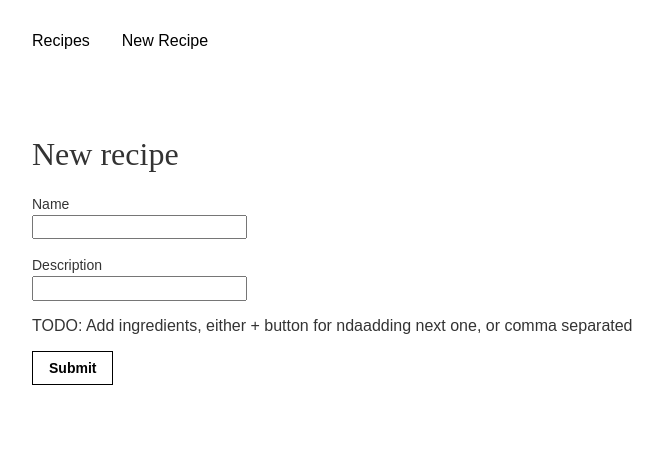
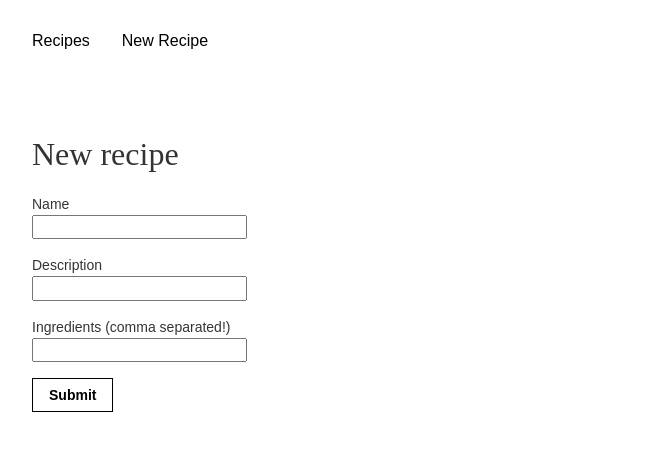
Before and after one commit to matildasmeds/react-exercise, a React (Create React App) app: page /recipes/new in a window 1280 px wide. Shown: the top 450 px of the page, without its empty margins (256-919 px from the left). Built offline with nearby package versions, Linux system fonts and the light colour scheme.

Commit message:
Store ingredients

```diff
--- a/src/Button.js
+++ b/src/Button.js
@@ -1,7 +1,9 @@
 import React from 'react';
 
 function Button(props) {
-  return <button className='b ph3 pv2 input-reset ba b--black bg-transparent hover-white hover-bg-blue pointer f6'>
+  return <button className='b ph3 pv2 input-reset ba b--black bg-transparent hover-white hover-bg-blue pointer f6'
+      onClick={props.callBack}
+    >
     {props.label}
   </button>
 }
--- a/src/RecipesList.js
+++ b/src/RecipesList.js
@@ -29,7 +29,7 @@ class RecipesList extends Component {
       </div>
       );
     return ( <div className="pa4 black-80">
-        <h1 class="baskerville fw1 ph3 ph0-l bb b--black-10">All recipes</h1>
+        <h1 className="baskerville fw1 ph3 ph0-l bb b--black-10">All recipes</h1>
         {recipes_html}
       </div>
     )
--- a/src/RecipesNew.js
+++ b/src/RecipesNew.js
@@ -5,6 +5,7 @@ class RecipesNew extends Component {
   constructor(props) {
     super(props);
     this.state = { name: '', description: '', ingredients: [] };
+    this.setIngredients = this.setIngredients.bind(this);
     this.saveRecipe = this.saveRecipe.bind(this);
   }
 
@@ -25,10 +26,17 @@ class RecipesNew extends Component {
     });
   }
 
-  // TODO: Make responsive if there is time
+  setIngredients(e) {
+    const ingredients = [];
+    e.target.value.split(',').map(ingredient => {
+      ingredients.push({ name: ingredient });
+    });
+    this.setState({ingredients: ingredients});
+  }
+
   render() {
     return <div className="pa4 black-80">
-      <h1 class="baskerville fw1 ph3 ph0-l">New recipe</h1>
+      <h1 className="baskerville fw1 ph3 ph0-l">New recipe</h1>
       <div>
         <label className="db fw4 lh-copy f6" for='name'>Name</label>
         <input type='text'
@@ -40,10 +48,16 @@ class RecipesNew extends Component {
         <label className="db fw4 lh-copy f6" for='description'>Description</label>
         <input type='text'
                onChange={e => this.setState({description: e.target.value})}>
-        </input></div>
-      <div className='mt3'>TODO: Add ingredients, either + button for ndaadding next one, or comma separated</div>
+        </input>
+      </div>
       <div className='mt3'>
-        <Button label='Submit' onClick={this.saveRecipe}/>
+      <label className="db fw4 lh-copy f6" for='ingredients'>Ingredients (comma separated!)</label>
+      <input type='text'
+             onChange={this.setIngredients}>
+      </input>
+      </div>
+      <div className='mt3'>
+        <Button label='Submit' callBack={this.saveRecipe}/>
       </div>
     </div>;
   }
```
